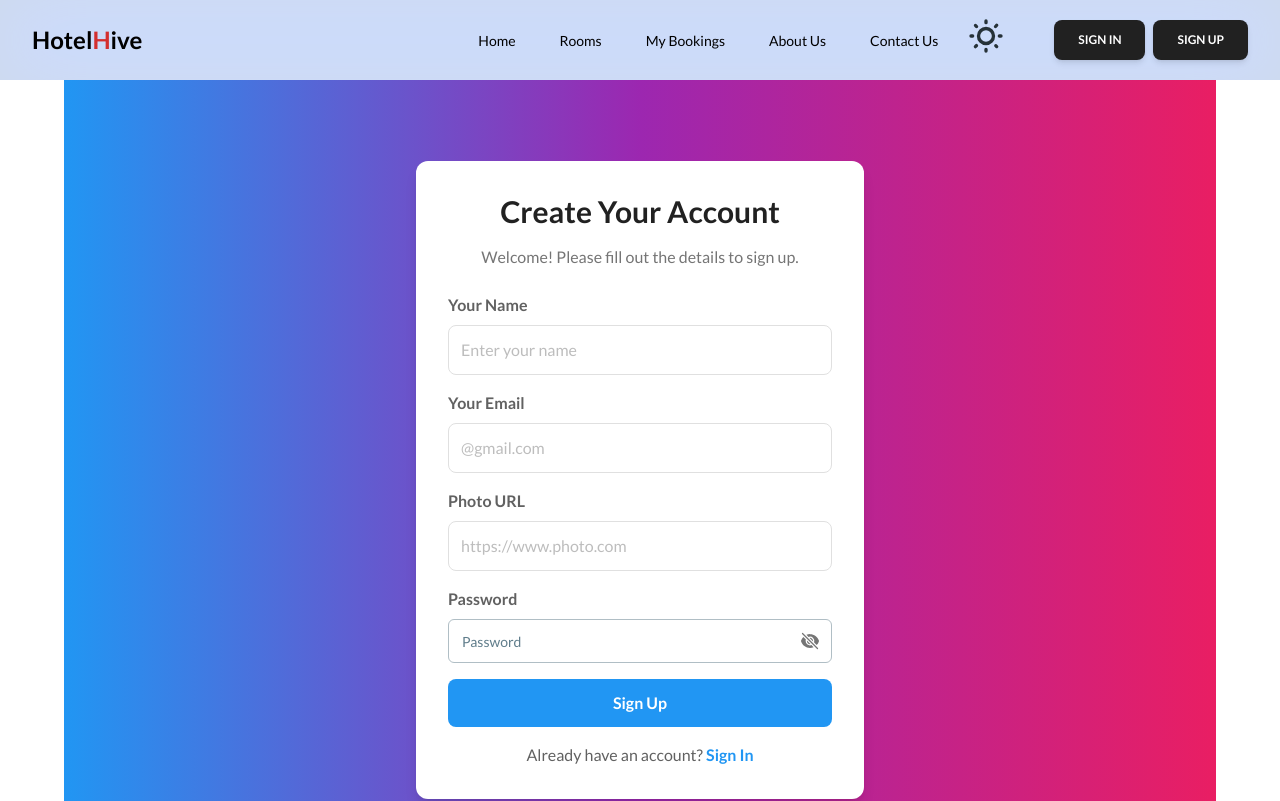
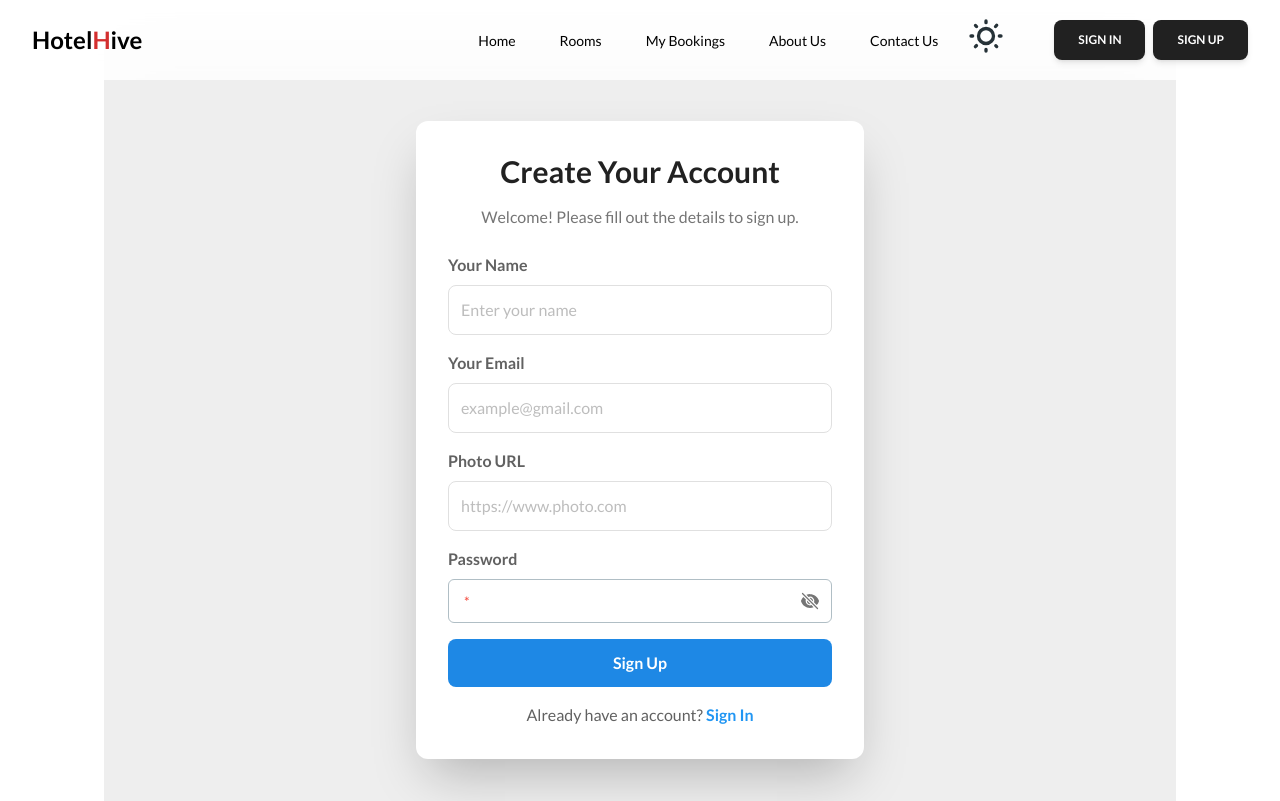
Before and after one commit to saikat20034/Hotel_hive_a11_client, a React (Vite) app: page /signup in a window 1280 px wide. Shown: the top 801 px of the page. Built offline with nearby package versions, Linux system fonts and the light colour scheme; no server answers.

Commit message:
Make the navbar sticky and change some button background

```diff
--- a/src/Pages/Shared/NavBar/NavBar.jsx
+++ b/src/Pages/Shared/NavBar/NavBar.jsx
@@ -164,10 +164,10 @@ function NavBar() {
   );
 
   return (
-    <div className="bg-blue-900">
+    <div className="bg-gray-400">
       <Navbar
         style={{ borderWidth: 0 }}
-        className="sticky top-0 z-10 h-max max-w-full  px-4 py-2 lg:px-8 lg:py-4 shadow-none rounded-none "
+        className="fixed top-0 z-50 h-max max-w-full  px-4 py-2 lg:px-8 lg:py-4 shadow-none rounded-none "
       >
         <div className="flex items-center justify-between text-blue-gray-900">
           <Link to="/">
--- a/src/Pages/Signup/Signup.jsx
+++ b/src/Pages/Signup/Signup.jsx
@@ -1,4 +1,4 @@
-import { useContext, useState } from 'react';
+import { useContext, useState, useRef } from 'react';
 import { toast } from 'react-hot-toast';
 import { Link, useNavigate } from 'react-router-dom';
 import { Input } from '@material-tailwind/react';
@@ -6,103 +6,111 @@ import { EyeIcon, EyeSlashIcon } from '@heroicons/react/24/solid';
 import { AuthContext } from '../../Firebase/AuthProvider';
 
 function Signup() {
+  const formRef = useRef(null);
   const [error, setError] = useState('');
+  const [loading, setLoading] = useState(false);
+  const [passwordShown, setPasswordShown] = useState(false);
   const { createUser, setUser, updateUserProfile } = useContext(AuthContext);
-  const [passwordShown, setPasswordShown] = useState(false);
-  const togglePasswordVisiblity = () => setPasswordShown(cur => !cur);
   const navigate = useNavigate();
 
-  const handleRegistration = e => {
+  const togglePasswordVisibility = () => setPasswordShown((cur) => !cur);
+
+  const validatePassword = (password) => {
+    if (password.length < 6) return 'Password must be at least 6 characters.';
+    if (!/[A-Z]/.test(password)) return 'Password must contain an uppercase letter.';
+    if (!/[a-z]/.test(password)) return 'Password must contain a lowercase letter.';
+    return '';
+  };
+
+  const handleRegistration = async (e) => {
     e.preventDefault();
-    const email = e.target.email.value;
-    const password = e.target.password.value;
-    const name = e.target.name.value;
-    const profile = e.target.photoURL.value;
     setError('');
-    if (password.length < 6) {
-      setError('Password must be at least 6 characters');
+    setLoading(true);
+
+    const form = new FormData(formRef.current);
+    const email = form.get('email')?.trim();
+    const password = form.get('password')?.trim();
+    const name = form.get('name')?.trim();
+    const photoURL = form.get('photoURL')?.trim();
+
+    const validationError = validatePassword(password);
+    if (validationError) {
+      setError(validationError);
+      setLoading(false);
       return;
     }
-    if (!/[A-Z]/.test(password)) {
-      setError('Password must contain an uppercase letter');
-      return;
+
+    try {
+      const result = await createUser(email, password);
+      await updateUserProfile(name, photoURL);
+      setUser(result.user);
+      toast.success('Account created successfully!');
+      navigate('/');
+    } catch (err) {
+      setError(err.message || 'An unexpected error occurred');
+    } finally {
+      setLoading(false);
     }
-    if (!/[a-z]/.test(password)) {
-      setError('Password must contain a lowercase letter');
-      return;
-    }
-    createUser(email, password)
-      .then(result => {
-        updateUserProfile(name, profile)
-          .then(() => {
-            setUser(result.user);
-            toast.success('Successfully Created Account!');
-            navigate('/');
-          })
-          .catch(err => console.log(err));
-      })
-      .catch(error => console.log(error.message));
   };
 
   return (
-    <div className="min-h-screen flex items-center justify-center bg-gradient-to-r from-blue-500 via-purple-500 to-pink-500">
-      <div className="w-full max-w-md p-8 bg-white rounded-xl shadow-lg">
-        <h2 className="text-3xl font-bold text-gray-900 text-center mb-4">
-          Create Your Account
-        </h2>
-        <p className="text-center text-gray-600 mb-6">
-          Welcome! Please fill out the details to sign up.
-        </p>
-        <form onSubmit={handleRegistration} className="space-y-4">
+    <div className="min-h-screen flex items-center justify-center bg-gray-200 m-10 rounded-lg px-4">
+      <div className="w-full max-w-md p-8 bg-white rounded-xl shadow-2xl">
+        <h2 className="text-3xl font-bold text-gray-900 text-center mb-4">Create Your Account</h2>
+        <p className="text-center text-gray-600 mb-6">Welcome! Please fill out the details to sign up.</p>
+
+        <form ref={formRef} onSubmit={handleRegistration} className="space-y-4" noValidate>
           <div>
-            <label className="block text-gray-700 font-semibold mb-2">
-              Your Name
-            </label>
+            <label htmlFor="name" className="block text-gray-700 font-semibold mb-2">Your Name</label>
             <input
+              id="name"
+              name="name"
               type="text"
-              name="name"
+              required
               placeholder="Enter your name"
               className="w-full p-3 rounded-lg border border-gray-300 focus:outline-none focus:ring-2 focus:ring-blue-400"
             />
           </div>
+
           <div>
-            <label className="block text-gray-700 font-semibold mb-2">
-              Your Email
-            </label>
+            <label htmlFor="email" className="block text-gray-700 font-semibold mb-2">Your Email</label>
             <input
+              id="email"
+              name="email"
               type="email"
-              name="email"
-              placeholder="@gmail.com"
               required
+              placeholder="example@gmail.com"
               className="w-full p-3 rounded-lg border border-gray-300 focus:outline-none focus:ring-2 focus:ring-blue-400"
             />
           </div>
+
           <div>
-            <label className="block text-gray-700 font-semibold mb-2">
-              Photo URL
-            </label>
+            <label htmlFor="photoURL" className="block text-gray-700 font-semibold mb-2">Photo URL</label>
             <input
-              type="text"
+              id="photoURL"
               name="photoURL"
+              type="url"
               placeholder="https://www.photo.com"
               className="w-full p-3 rounded-lg border border-gray-300 focus:outline-none focus:ring-2 focus:ring-blue-400"
             />
           </div>
+
           <div>
-            <label className="block text-gray-700 font-semibold mb-2">
-              Password
-            </label>
+            <label htmlFor="password" className="block text-gray-700 font-semibold mb-2">Password</label>
             <div className="relative">
               <Input
                 size="lg"
+                id="password"
                 name="password"
-                label="Password"
                 type={passwordShown ? 'text' : 'password'}
-                className="w-full p-3 rounded-lg border border-gray-300 focus:outline-none focus:ring-2 focus:ring-blue-400"
+                required
+                className="w-full pr-10"
+                placeholder="Enter a strong password"
               />
               <button
                 type="button"
-                onClick={togglePasswordVisiblity}
+                onClick={togglePasswordVisibility}
+                aria-label="Toggle password visibility"
                 className="absolute inset-y-0 right-3 flex items-center"
               >
                 {passwordShown ? (
@@ -112,21 +120,21 @@ function Signup() {
                 )}
               </button>
             </div>
-            {error && <p className="text-red-500 mt-2">{error}</p>}
+            {error && <p className="text-red-500 mt-2 text-sm">{error}</p>}
           </div>
+
           <button
             type="submit"
-            className="w-full bg-blue-500 hover:bg-blue-600 text-white font-bold py-3 rounded-lg transition-all"
+            disabled={loading}
+            className="w-full bg-blue-600 hover:bg-blue-700 disabled:bg-blue-400 text-white font-bold py-3 rounded-lg transition-all"
           >
-            Sign Up
+            {loading ? 'Signing Up...' : 'Sign Up'}
           </button>
         </form>
+
         <p className="text-center text-gray-700 mt-4">
           Already have an account?{' '}
-          <Link
-            to="/signin"
-            className="text-blue-500 font-semibold hover:underline"
-          >
+          <Link to="/signin" className="text-blue-500 font-semibold hover:underline">
             Sign In
           </Link>
         </p>
--- a/src/components/ContactUs/ContactUs.jsx
+++ b/src/components/ContactUs/ContactUs.jsx
@@ -109,7 +109,7 @@ function ContactUs() {
               </div>
               <button
                 type="submit"
-                className="w-full py-4 font-semibold text-white transition-colors bg-gray-900 rounded-md hover:bg-gray-800 focus:outline-none focus:ring-offset-2 focus:ring focus:ring-gray-200 px-7 dark:bg-white dark:text-black "
+                className="w-full py-4 font-semibold text-white transition-colors bg-blue-500 rounded-md hover:bg-gray-800 focus:outline-none focus:ring-offset-2 focus:ring focus:ring-gray-200 px-7 dark:bg-white dark:text-black "
               >
                 Send Message
               </button>
--- a/src/components/MemberShip/MemberShip.jsx
+++ b/src/components/MemberShip/MemberShip.jsx
@@ -25,7 +25,7 @@ const MembershipPerks = () => {
   ];
 
   return (
-    <section id="membership-perks" className="bg-white py-10">
+    <section id="membership-perks" className="bg-gray-200 rounded-lg py-10">
       <div className="container mx-auto px-4 text-center">
         <h2 className="text-3xl font-bold text-gray-800 mb-6">
           Membership Perks
--- a/src/components/TravelBlog/TravelBlog.jsx
+++ b/src/components/TravelBlog/TravelBlog.jsx
@@ -29,7 +29,7 @@ const TravelBlogSection = () => {
   ];
 
   return (
-    <section id="travel-blog" className="bg-gray-100 py-10">
+    <section id="travel-blog" className="bg-gray-100 rounded-lg py-10">
       <div className="container mx-auto px-4">
         <h2 className="text-3xl font-bold text-center text-gray-800 mb-6">
           Travel Inspiration Blog
--- a/src/components/UserReviews/UserReviews.jsx
+++ b/src/components/UserReviews/UserReviews.jsx
@@ -35,7 +35,7 @@ function UserReviews() {
   }, []);
 
   return (
-    <div className="space-y-8 lg:space-y-12">
+    <div className="space-y-8 bg-gray-200 p-10 rounded-lg lg:space-y-12">
       <h2 className="text-3xl md:text-4xl lg:text-5xl font-semibold md:font-bold lg:font-extrabold text-center">
         User Reviews
       </h2>
```
Also changed, not shown: src/Pages/Rooms/Rooms.jsx (+7 -7 lines), src/Pages/SignIn/SignIn.jsx (+5 -9 lines), src/components/FeatuedRooms/FeaturedRooms.jsx (+4 -4 lines), src/components/MyMap/MyMap.jsx (+4 -4 lines).
